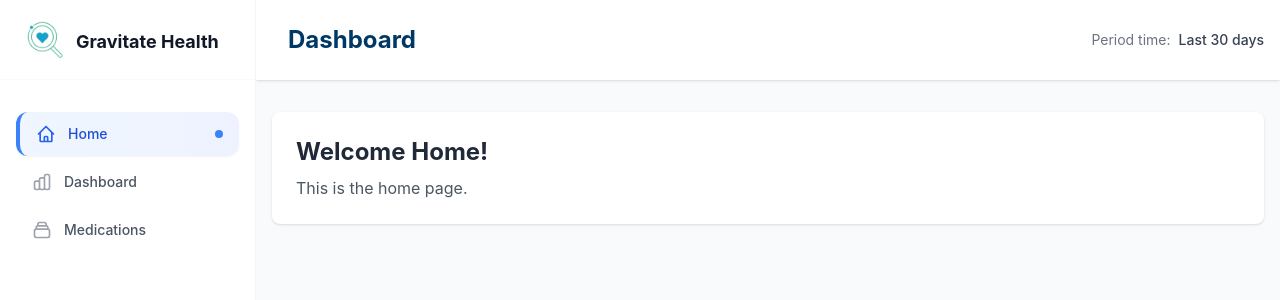
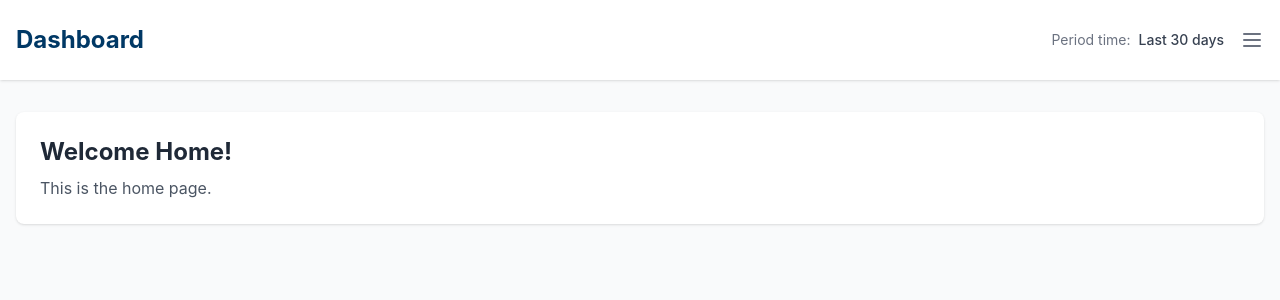
Before and after one commit to Gravitate-Health/analytics-dashboard, a React (Create React App) app in the folder frontend/: page / in a window 1280 px wide. Shown: the top 300 px of the page. Built offline with nearby package versions, Linux system fonts and the light colour scheme.

Commit message:
Update sidebar; Update header hamburger; Add Roboto font; Add custom color
- The sidebar is now similar to the Gravitate Health official site
- The hamburger icon is now visible on the right side of the header. Opens the sidebar and shows a blurred layer

```diff
--- a/frontend/public/index.html
+++ b/frontend/public/index.html
@@ -14,6 +14,7 @@
     <link rel="preconnect" href="https://fonts.googleapis.com">
     <link rel="preconnect" href="https://fonts.gstatic.com" crossorigin>
     <link href="https://fonts.googleapis.com/css2?family=Inter:wght@300;400;500;600;700&display=swap" rel="stylesheet">
+    <link href="https://fonts.googleapis.com/css2?family=Roboto:wght@400;500;700&display=swap" rel="stylesheet">
     <link rel="icon" href="%PUBLIC_URL%/favicon.png" />
     <title>Gravitate Health Dashboard</title>
   </head>
--- a/frontend/src/components/Header.tsx
+++ b/frontend/src/components/Header.tsx
@@ -5,20 +5,21 @@ const Header: React.FC<HeaderProps> = ({ toggleSidebar }) => {
   return (
     <header className="bg-white shadow">
       <div className="container mx-auto px-4 py-6 flex justify-between items-center">
+        {/* Title */}
+        <div><h1 className='text-2xl font-bold text-navy'>Dashboard</h1></div>
         <div className="flex items-center space-x-4">
+          <div className="hidden md:block">
+            <div className="flex items-center space-x-2 text-sm">
+              <span className="text-gray-500">Period time:</span>
+              <span className="font-medium text-gray-700">Last 30 days</span>
+            </div>
+          </div>
           {/* Hamburger */}
-          <button onClick={toggleSidebar} className='text-gray-500 focus:outline-none lg:hidden' aria-label='Open sidebar'>
+          <button onClick={toggleSidebar} className='text-gray-500 focus:outline-none' aria-label='Open sidebar'>
             <svg className='w-6 h-6' fill='none' stroke="currentColor" viewBox='0 0 24 24'>
               <path strokeLinecap='round' strokeLinejoin='round' strokeWidth={2} d="M4 6h16M4 12h16M4 18h16" />
             </svg>
           </button>
-          <div><h1 className="text-2xl font-bold text-navy">Dashboard</h1></div>
-        </div>
-        <div className="hidden md:block">
-          <div className="flex items-center space-x-2 text-sm">
-            <span className="text-gray-500">Period time:</span>
-            <span className="font-medium text-gray-700">Last 30 days</span>
-          </div>
         </div>
       </div>
     </header>
--- a/frontend/src/components/Sidebar.tsx
+++ b/frontend/src/components/Sidebar.tsx
@@ -7,7 +7,7 @@ import { SidebarProps } from '../utils/types';
 const Sidebar: React.FC<SidebarProps> = ({ isOpen, closeSidebar }) => {
   const menuItems = [
     {
-      name: 'Home',
+      name: 'HOME',
       to: '/',
       icon: (
         <svg className="w-5 h-5" fill="none" stroke="currentColor" viewBox="0 0 24 24">
@@ -16,7 +16,7 @@ const Sidebar: React.FC<SidebarProps> = ({ isOpen, closeSidebar }) => {
       ),
     },
     {
-      name: 'Dashboard',
+      name: 'DASHBOARD',
       to: '/dashboard',
       icon: (
         <svg className="w-5 h-5" fill="none" stroke="currentColor" viewBox="0 0 24 24">
@@ -25,7 +25,7 @@ const Sidebar: React.FC<SidebarProps> = ({ isOpen, closeSidebar }) => {
       ),
     },
     {
-      name: 'Medications',
+      name: 'MEDICATIONS',
       to: '/medications',
       icon: (
         <svg className="w-5 h-5" fill="none" stroke="currentColor" viewBox="0 0 24 24">
@@ -37,20 +37,21 @@ const Sidebar: React.FC<SidebarProps> = ({ isOpen, closeSidebar }) => {
 
   return (
     <aside
-      className={`fixed left-0 top-0 h-full w-64 bg-white border-r border-gray-100 z-30 transform transition-transform duration-300 ease-in-out ${
-        isOpen ? 'translate-x-0' : '-translate-x-full'
-      } lg:translate-x-0`}
+      className={`fixed right-0 top-0 h-full w-64 bg-sidebar-bg border-l border-gray-100 z-30 transform transition-transform duration-300 ease-in-out ${
+        isOpen ? 'translate-x-0' : 'translate-x-full'}`}
     >
-      {/* Logo area */}
-      <Link to="/" className="h-20 flex items-center px-6 border-b border-gray-50 cursor-pointer">
-        <div className="flex items-center space-x-3">
-            <img src={logo} alt="Gravitate Health Logo" className="h-10" />
-          <div>
-            <h1 className="text-lg font-bold text-gray-900">Gravitate Health</h1>
-            <p className="text-xs text-gray-500 -mt-1"></p>
-          </div>
-        </div>
-      </Link>
+      {/* Close button area */}
+      <div className="h-20 flex items-center justify-start px-6">
+        <button
+          onClick={closeSidebar}
+          className="text-white hover:text-gray-300"
+          aria-label="Close sidebar"
+        >
+          <svg className="w-8 h-8" fill="none" stroke="currentColor" viewBox="0 0 24 24">
+            <path strokeLinecap="round" strokeLinejoin="round" strokeWidth={2} d="M6 18L18 6M6 6l12 12" />
+          </svg>
+        </button>
+      </div>
 
       {/* Navigation */}
       <nav className="mt-8 px-4">
@@ -62,25 +63,12 @@ const Sidebar: React.FC<SidebarProps> = ({ isOpen, closeSidebar }) => {
                 end //
                 onClick={closeSidebar}
                 className={({ isActive }) =>
-                  `group flex items-center px-4 py-3 text-sm font-medium rounded-xl transition-all duration-200 ${
-                    isActive
-                      ? 'bg-gradient-to-r from-blue-50 to-indigo-50 text-blue-700 shadow-sm border-l-4 border-blue-500'
-                      : 'text-gray-600 hover:bg-gray-50 hover:text-gray-900'
-                  }`
+                  `font-sans group flex items-center px-4 py-3 text-sm font-medium rounded-xl transition-all duration-200 ${
+                    isActive ? 'text-sidebar-accent' : 'text-sidebar-text hover:text-sidebar-accent'}`
                 }
               >
                 {({ isActive }) => (
-                  <>
-                    <span className={`${isActive ? 'text-blue-600' : 'text-gray-400 group-hover:text-gray-600'} transition-colors duration-200`}>
-                      {item.icon}
-                    </span>
-                    <span className="ml-3 font-medium">{item.name}</span>
-                    {isActive && (
-                      <div className="ml-auto">
-                        <div className="w-2 h-2 bg-blue-500 rounded-full"></div>
-                      </div>
-                    )}
-                  </>
+                  <><span className="font-medium">{item.name}</span></>
                 )}
               </NavLink>
             </li>
--- a/frontend/src/layout/BaseLayout.tsx
+++ b/frontend/src/layout/BaseLayout.tsx
@@ -11,9 +11,9 @@ const BaseLayout: React.FC = () => {
     <div className="min-h-screen bg-gray-50 flex">
       <Sidebar isOpen={isSidebarOpen} closeSidebar={toggleSidebar}/>
       {isSidebarOpen && (
-        <div onClick={toggleSidebar} className='fixed inset-0 bg-black opacity-50 z-20 lg:hidden' aria-hidden="true"></div>
+        <div onClick={toggleSidebar} className='fixed inset-0 bg-black opacity-50 z-20' aria-hidden="true"></div>
       )}
-      <div className="flex-1 lg:ml-64">
+      <div className="flex-1">
         <Header toggleSidebar={toggleSidebar}/>
         <main className="container mx-auto px-4 py-8">
           <Outlet />
--- a/frontend/tailwind.config.js
+++ b/frontend/tailwind.config.js
@@ -6,9 +6,12 @@ module.exports = {
   theme: {
     extend: {
       fontFamily: {
-        sans: ['Inter', 'system-ui', '-apple-system', 'BlinkMacSystemFont', 'Segoe UI', 'Roboto', 'Helvetica Neue', 'Arial', 'sans-serif'],
+        sans: ['Roboto', 'Inter', 'system-ui', '-apple-system', 'BlinkMacSystemFont', 'Segoe UI', 'Helvetica Neue', 'Arial', 'sans-serif'],
       },
       colors: {
+        'sidebar-bg': '#212331',
+        'sidebar-text': '#99a9b5',
+        'sidebar-accent': '#00bcd4',
         teal: '#00B4B4',
         sky: '#00AEEF',
         navy: '#003865',
```
